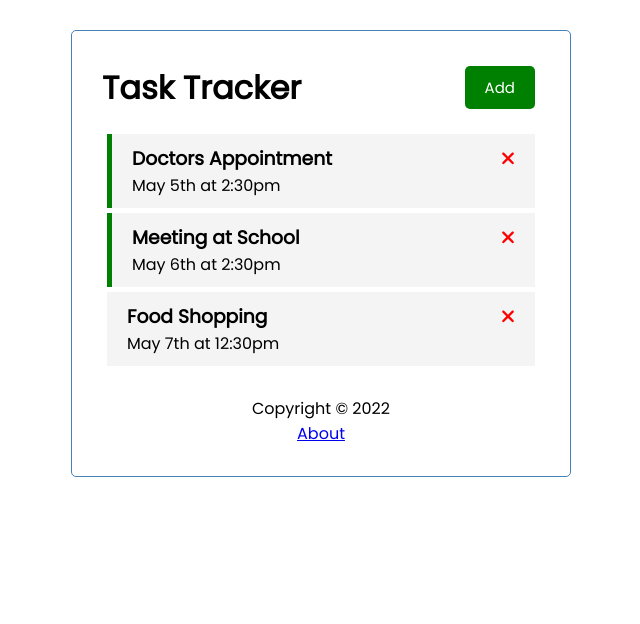
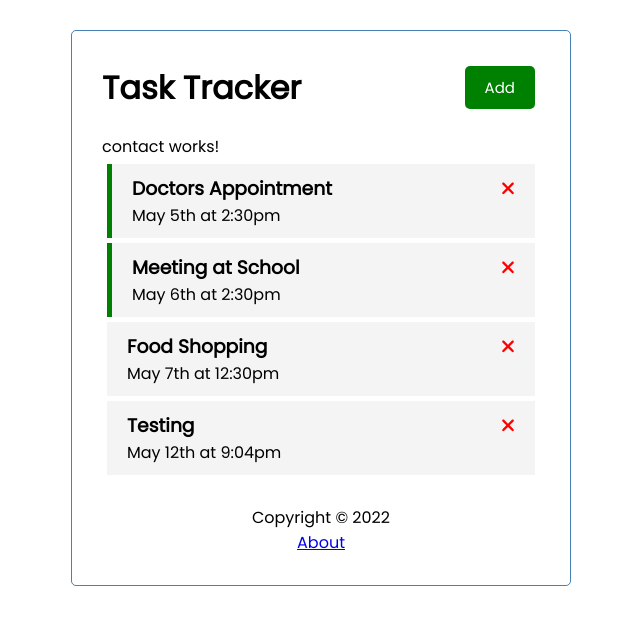
Before and after one commit to Favk/Task-Tracker, an Angular app: page / in a window 1280 px wide. Shown: the top 624 px of the page, without its empty margins (319-959 px from the left). Built offline with nearby package versions, Linux system fonts and the light colour scheme; data requests are answered from the project's data file.

Commit message:
adding contact system

```diff
--- a/db.json
+++ b/db.json
@@ -17,6 +17,12 @@
       "text": "Food Shopping",
       "day": "May 7th at 12:30pm",
       "reminder": false
+    },
+    {
+      "text": "Testing",
+      "day": "May 12th at 9:04pm",
+      "reminder": false,
+      "id": 4
     }
   ]
 }
--- a/src/app/app.component.html
+++ b/src/app/app.component.html
@@ -1,5 +1,6 @@
 <div class="container">
     <app-header></app-header>
+    <app-contact></app-contact>
     <router-outlet></router-outlet>
     <app-footer></app-footer>
 </div>
--- a/src/app/app.module.ts
+++ b/src/app/app.module.ts
@@ -13,6 +13,7 @@ import { TaskItemComponent } from './components/task-item/task-item.component';
 import { AddTaskComponent } from './components/add-task/add-task.component';
 import { AboutComponent } from './components/about/about.component';
 import { FooterComponent } from './components/footer/footer.component';
+import { ContactComponent } from './components/contact/contact.component';
 
 const appRoutes: Routes = [
   {path: '', component: TasksComponent},
@@ -28,7 +29,8 @@ const appRoutes: Routes = [
     TaskItemComponent,
     AddTaskComponent,
     AboutComponent,
-    FooterComponent
+    FooterComponent,
+    ContactComponent
   ],
   imports: [
     BrowserModule,
--- /dev/null
+++ b/src/app/components/contact/contact.component.html
@@ -0,0 +1 @@
+<p>contact works!</p>
--- /dev/null
+++ b/src/app/components/contact/contact.component.ts
@@ -0,0 +1,15 @@
+import { Component, OnInit } from '@angular/core';
+
+@Component({
+  selector: 'app-contact',
+  templateUrl: './contact.component.html',
+  styleUrls: ['./contact.component.css']
+})
+export class ContactComponent implements OnInit {
+
+  constructor() { }
+
+  ngOnInit(): void {
+  }
+
+}
```
Also changed, not shown: src/app/components/contact/contact.component.css (added), 1 other file (tests, documents, lock files or other folders).
